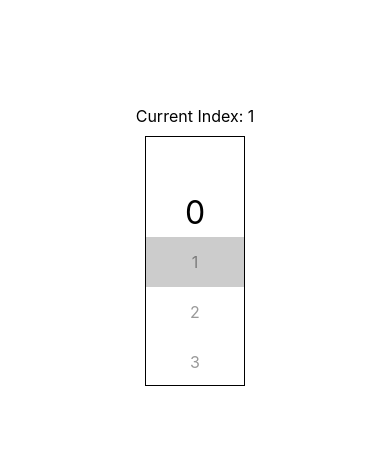
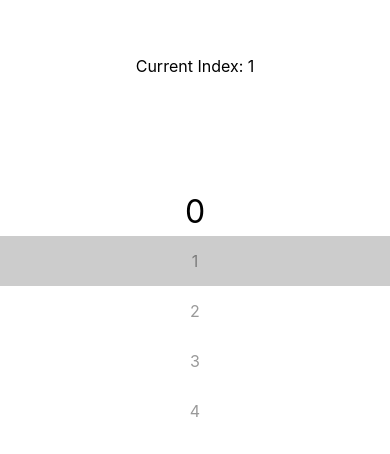
Before and after one commit to kennychu0510/react_native_playground, a React Native app: screen / in a window 390 px wide. Shown: the part 176-630 px from the top of the page. Built offline with nearby package versions, Linux system fonts and the light colour scheme.

Commit message:
fix display item prop and fill entire width by default

```diff
--- a/src/App.tsx
+++ b/src/App.tsx
@@ -3,9 +3,6 @@ import {Button, SafeAreaView, ScrollView, StatusBar, StyleSheet, Text, useColorS
 import {ScrollPicker} from './ScrollPicker';
 
 const DATA: (number)[] = [];
-const DISPLAY_ITEMS = 5;
-const OFFSET_NUMBER = Math.floor(DISPLAY_ITEMS / 2);
-
 for (let i = 0; i <= 60; i++) {
   DATA.push(i);
 }
@@ -18,28 +15,9 @@ const App = () => {
         <Text style={{fontSize: 16}}>Current Index: </Text>
         <Text style={{fontSize: 16}}>{selectedIndex}</Text>
       </View>
-      <ScrollPicker data={DATA} selected={selectedIndex} setSelected={setSelectedIndex}/>
+      <ScrollPicker data={DATA} selected={selectedIndex} setSelected={setSelectedIndex} displayItems={7}/>
     </SafeAreaView>
   );
 };
 
-const styles = StyleSheet.create({
-  sectionContainer: {
-    marginTop: 32,
-    paddingHorizontal: 24,
-  },
-  sectionTitle: {
-    fontSize: 24,
-    fontWeight: '600',
-  },
-  sectionDescription: {
-    marginTop: 8,
-    fontSize: 18,
-    fontWeight: '400',
-  },
-  highlight: {
-    fontWeight: '700',
-  },
-});
-
 export default App;
--- a/src/ScrollPicker.tsx
+++ b/src/ScrollPicker.tsx
@@ -9,11 +9,16 @@ type Props = {
   data: any[];
   selected: any;
   setSelected: React.Dispatch<React.SetStateAction<number>>;
+  showBorder?: boolean;
 };
 export const ScrollPicker = (props: Props) => {
-  const {displayItems = 5, data, selected, setSelected} = props;
+  const {data, selected, setSelected, showBorder: showBorder = false} = props;
+  let displayItems = props.displayItems || 5;
+  if (displayItems % 2 === 0) {
+    displayItems--;
+  }
   const OFFSET_NUMBER = Math.floor(displayItems / 2);
-  const DATA = [...new Array(OFFSET_NUMBER).fill(null), ...data, ...new Array(OFFSET_NUMBER).fill(null)]
+  const DATA = [...new Array(OFFSET_NUMBER).fill(null), ...data, ...new Array(OFFSET_NUMBER).fill(null)];
   const scrollY = useRef(new Animated.Value(0)).current;
   const listRef = useRef<any>();
 
@@ -22,7 +27,7 @@ export const ScrollPicker = (props: Props) => {
     ref.scrollToIndex({index: index - OFFSET_NUMBER, animated: true});
   }
   return (
-    <View style={styles.container}>
+    <View style={[styles.container, {height: displayItems * ITEM_HEIGHT, borderWidth: showBorder ? 1 : 0}]}>
       <Animated.FlatList
         onLayout={() => {
           const ref = listRef.current as FlatList;
@@ -44,8 +49,8 @@ export const ScrollPicker = (props: Props) => {
           ],
           {useNativeDriver: false},
         )}
-        onMomentumScrollEnd={(e) => {
-          setSelected(Math.floor(e.nativeEvent.contentOffset.y/ITEM_HEIGHT))
+        onMomentumScrollEnd={e => {
+          setSelected(Math.floor(e.nativeEvent.contentOffset.y / ITEM_HEIGHT));
         }}
         data={DATA}
         renderItem={({item, index}) => {
@@ -62,11 +67,11 @@ export const ScrollPicker = (props: Props) => {
           // const inputRangeAdjacent = [(actualIndex - 1) * ITEM_HEIGHT, actualIndex * ITEM_HEIGHT, (actualIndex + 1) * ITEM_HEIGHT]
           const opacity = scrollY.interpolate({
             inputRange,
-            outputRange: [0.4, 0.4, 1, 0.4, 0.4],
+            outputRange: [...new Array(OFFSET_NUMBER).fill(0.4), 1, ...new Array(OFFSET_NUMBER).fill(0.4)],
           });
           const fontScale = scrollY.interpolate({
             inputRange,
-            outputRange: [1, 1, 2, 1, 1],
+            outputRange: [...new Array(OFFSET_NUMBER).fill(1), 2, ...new Array(OFFSET_NUMBER).fill(1)],
           });
           // const transformZ = scrollY.interpolate({
           //   inputRange,
@@ -81,19 +86,16 @@ export const ScrollPicker = (props: Props) => {
             </TouchableOpacity>
           );
         }}></Animated.FlatList>
-      <View pointerEvents="none" style={styles.highlightPanel}></View>
+      <View pointerEvents="none" style={[styles.highlightPanel, {top: OFFSET_NUMBER * ITEM_HEIGHT}]}></View>
     </View>
   );
 };
 
 const styles = StyleSheet.create({
   container: {
-    height: ITEM_HEIGHT * 5,
-    width: 100,
+    width: '100%',
     borderColor: 'black',
-    borderWidth: 1,
     paddingHorizontal: 20,
-    // backgroundColor: 'grey',
   },
   itemContainer: {
     height: ITEM_HEIGHT,
@@ -113,6 +115,5 @@ const styles = StyleSheet.create({
     zIndex: 2,
     left: 0,
     right: 0,
-    top: 2 * ITEM_HEIGHT,
   },
 });
```
